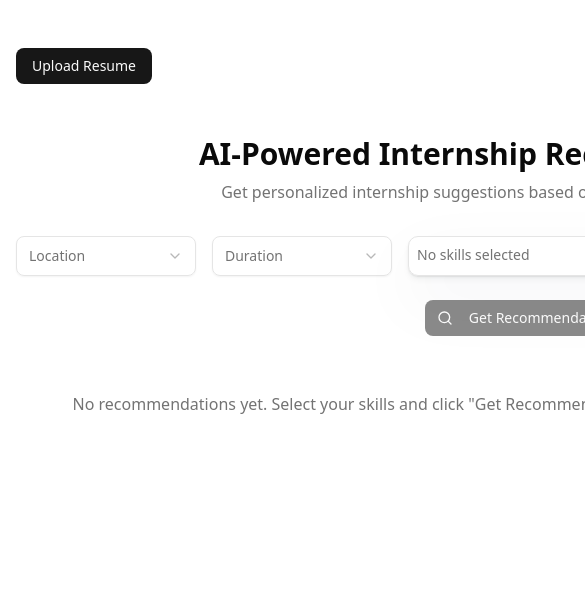
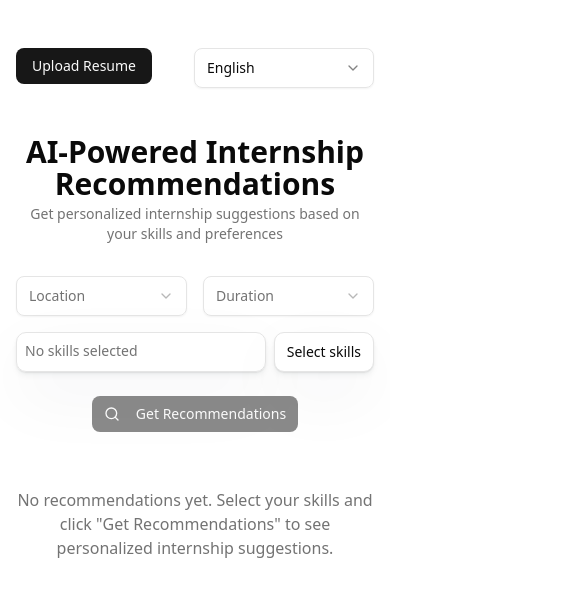
Before and after one commit to KcubixPero/SIH_AIML, a Next.js app in the folder frontend/: page /internships in a window 390 px wide. Shown: the top 596 px of the page, 585 px wide, since content can reach past the window. Built offline with nearby package versions, Linux system fonts and the light colour scheme.

Commit message:
fix: responsiveness

```diff
--- a/frontend/src/app/internships/page.tsx
+++ b/frontend/src/app/internships/page.tsx
@@ -22,17 +22,17 @@ export default function InternshipsPage() {
   };
 
   return (
-    <div className="w-5xl mx-auto px-4 py-8 space-y-6">
+    <div className="max-w-5xl mx-auto px-4 py-8 space-y-6">
       <div className="flex justify-between my-4">
         <Button>{t('page.uploadResume')}</Button>
         <LanguageSelect />
       </div>
 
       <div className="text-center mt-12 mb-8">
-        <h1 className="text-3xl font-bold text-foreground mb-2">
+        <h1 className="text-3xl md:text-4xl leading-8 font-bold text-foreground mb-1 md:mb-2">
           {t('page.title')}
         </h1>
-        <p className="text-muted-foreground">
+        <p className="text-muted-foreground max-md:text-sm">
           {t('page.subtitle')}
         </p>
       </div>
--- a/frontend/src/app/layout.tsx
+++ b/frontend/src/app/layout.tsx
@@ -26,7 +26,7 @@ export default function RootLayout({
   return (
     <html lang="en" suppressHydrationWarning>
       <body
-        className={`${geistSans.variable} ${geistMono.variable} antialiased max-w-5xl mx-auto`}
+        className={`${geistSans.variable} ${geistMono.variable} antialiased`}
         suppressHydrationWarning={true}
       >
         <LanguageProvider>
--- a/frontend/src/components/Filter.tsx
+++ b/frontend/src/components/Filter.tsx
@@ -103,10 +103,11 @@ export const Filter = ({ onRecommendations, onLoading }: FilterProps) => {
   };
 
   return (
-    <div className="w-5xl space-y-4">
-      <div className="flex gap-4 mb-6">
+    <div className="w-full space-y-4">
+      <div className="flex max-md:flex-col gap-4 mb-6">
+        <div className="flex gap-4">
           <Select value={selectedLocation} onValueChange={setSelectedLocation}>
-          <SelectTrigger className="w-[180px] min-h-10">
+            <SelectTrigger className="w-1/2 md:w-[180px] min-h-10">
               <SelectValue placeholder={t('filter.location')} />
             </SelectTrigger>
             <SelectContent>
@@ -117,7 +118,7 @@ export const Filter = ({ onRecommendations, onLoading }: FilterProps) => {
           </Select>
 
           <Select value={selectedDuration} onValueChange={setSelectedDuration}>
-          <SelectTrigger className="w-[180px] min-h-10">
+            <SelectTrigger className="w-1/2 md:w-[180px] min-h-10">
               <SelectValue placeholder={t('filter.duration')} />
             </SelectTrigger>
             <SelectContent>
@@ -126,6 +127,7 @@ export const Filter = ({ onRecommendations, onLoading }: FilterProps) => {
               ))}
             </SelectContent>
           </Select>
+        </div>
 
         <div className="flex-1 flex gap-2">
           <SkillsSelect
--- a/frontend/src/components/Internships.tsx
+++ b/frontend/src/components/Internships.tsx
@@ -29,7 +29,7 @@ export const Internships = ({ recommendations, isLoading }: InternshipsProps) =>
   const t = createTranslationFunction(language);
   if (isLoading) {
     return (
-      <div className="space-y-4 w-5xl">
+      <div className="space-y-4 w-full">
         <div className="text-center py-8">
           <div className="animate-spin rounded-full h-8 w-8 border-b-2 border-primary mx-auto"></div>
           <p className="mt-2 text-muted-foreground">{t('internships.loading')}</p>
@@ -40,7 +40,7 @@ export const Internships = ({ recommendations, isLoading }: InternshipsProps) =>
 
   if (recommendations.length === 0) {
     return (
-      <div className="space-y-4 w-5xl">
+      <div className="space-y-4 w-full">
         <div className="text-center py-8">
           <p className="text-muted-foreground">{t('internships.noRecommendations')}</p>
         </div>
@@ -49,7 +49,7 @@ export const Internships = ({ recommendations, isLoading }: InternshipsProps) =>
   }
 
   return (
-    <div className="space-y-4 w-5xl">
+    <div className="space-y-4 w-full">
       <div className="mb-4">
         <h2 className="text-xl font-semibold">{t('internships.title')}</h2>
         <p className="text-sm text-muted-foreground">{t('internships.found', { count: recommendations.length })}</p>
```
Lines whose indentation alone changed are shown as unchanged.
